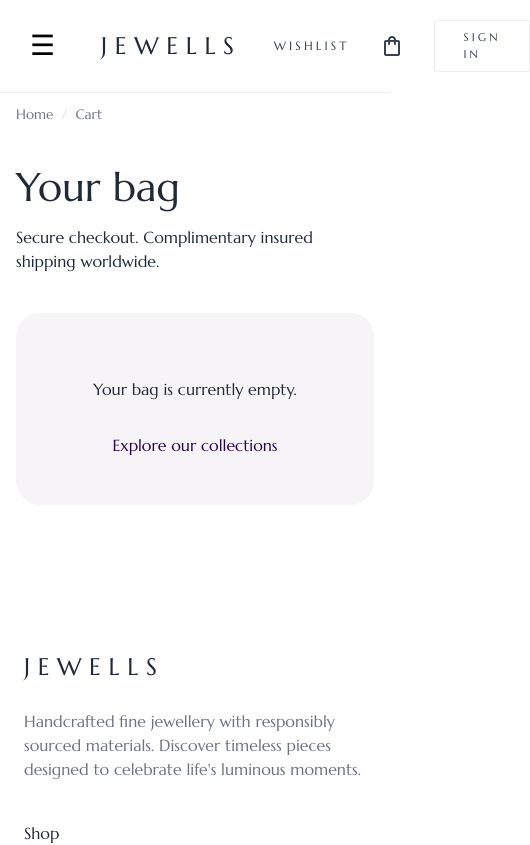
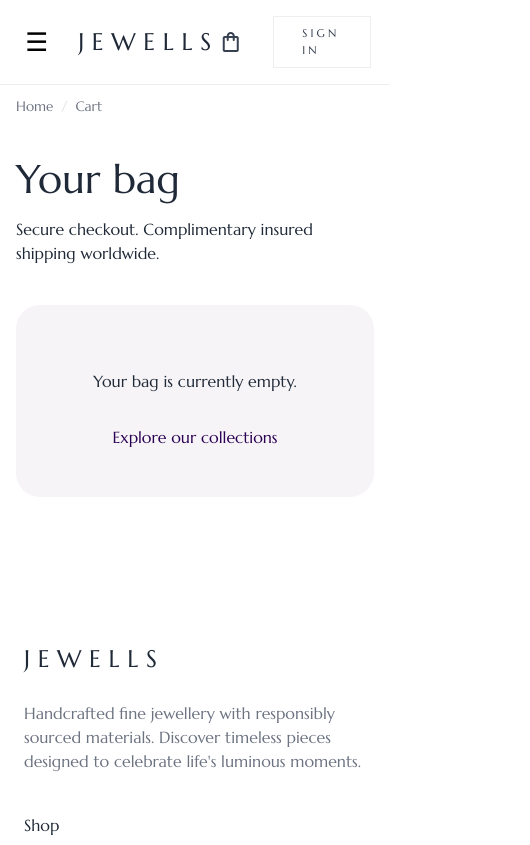
Before and after one commit to Mekintosz/jewellery_e-commerce, a React (Vite) app: page /cart in a window 390 px wide. Shown: the top 845 px of the page, 530 px wide, since content can reach past the window. Built offline with nearby package versions, Linux system fonts and the light colour scheme.

Commit message:
Hide wishlist and account icons on mobile

```diff
--- a/src/components/layout/Header/Header.module.css
+++ b/src/components/layout/Header/Header.module.css
@@ -11,21 +11,20 @@
   display: flex;
   align-items: center;
   justify-content: space-between;
-  gap: 2rem;
-  padding: 1.25rem clamp(1.5rem, 6vw, 4rem);
+  padding: 1rem 1.2rem;
 }
 
 .header__left {
   display: flex;
   align-items: center;
-  gap: 2.5rem;
+  gap: 1.5rem;
 }
 
 .header__menu {
   display: none;
   border: none;
   background: none;
-  font-size: 1.75rem;
+  font-size: 1.6rem;
   cursor: pointer;
 }
 
@@ -44,9 +43,23 @@
   min-width: 16rem;
 }
 
+@media (max-width: 320px) {
+  .header__left {
+    gap: 0.75rem;
+  }
+
+  .header__actions {
+    gap: 0.75rem;
+  }
+}
+
 @media (min-width: 56rem) {
   .header__search {
     display: inline-flex;
+  }
+
+  .header__inner {
+    padding: 1.2rem 2.5rem;
   }
 }
 
@@ -96,6 +109,18 @@
 
 .header__icon:hover {
   color: var(--color-primary);
+}
+
+.header__wishlist {
+  display: inline-flex;
+}
+
+@media (max-width: 63.9375rem) {
+  .header__wishlist,
+  .header__account,
+  .header__signin {
+    display: none;
+  }
 }
 
 .header__badge {
--- a/src/components/layout/Header/Header.tsx
+++ b/src/components/layout/Header/Header.tsx
@@ -80,7 +80,7 @@ export const Header = () => {
         <div className={styles["header__actions"]}>
           <Link
             to="/wishlist"
-            className={styles["header__icon"]}
+            className={`${styles["header__icon"]} ${styles["header__wishlist"]}`}
             aria-label="View wishlist"
           >
             Wishlist
```
